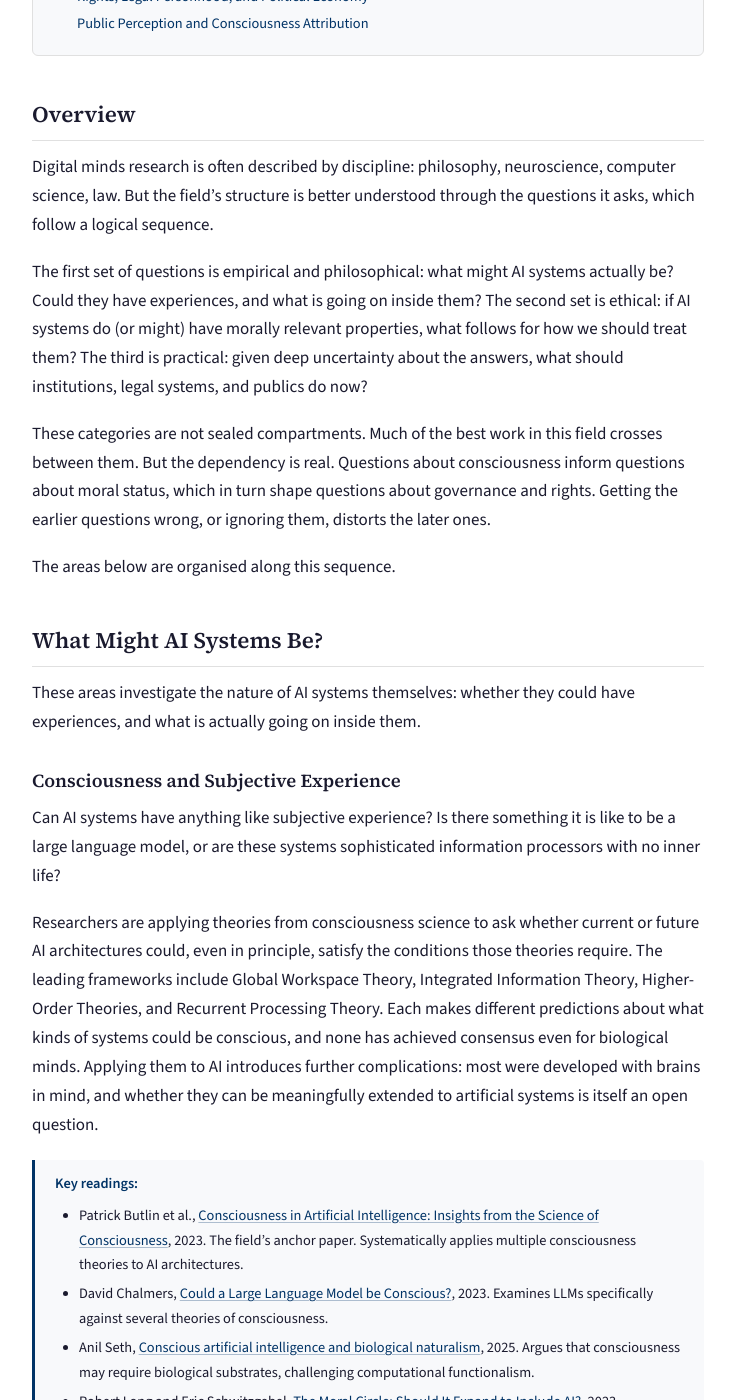
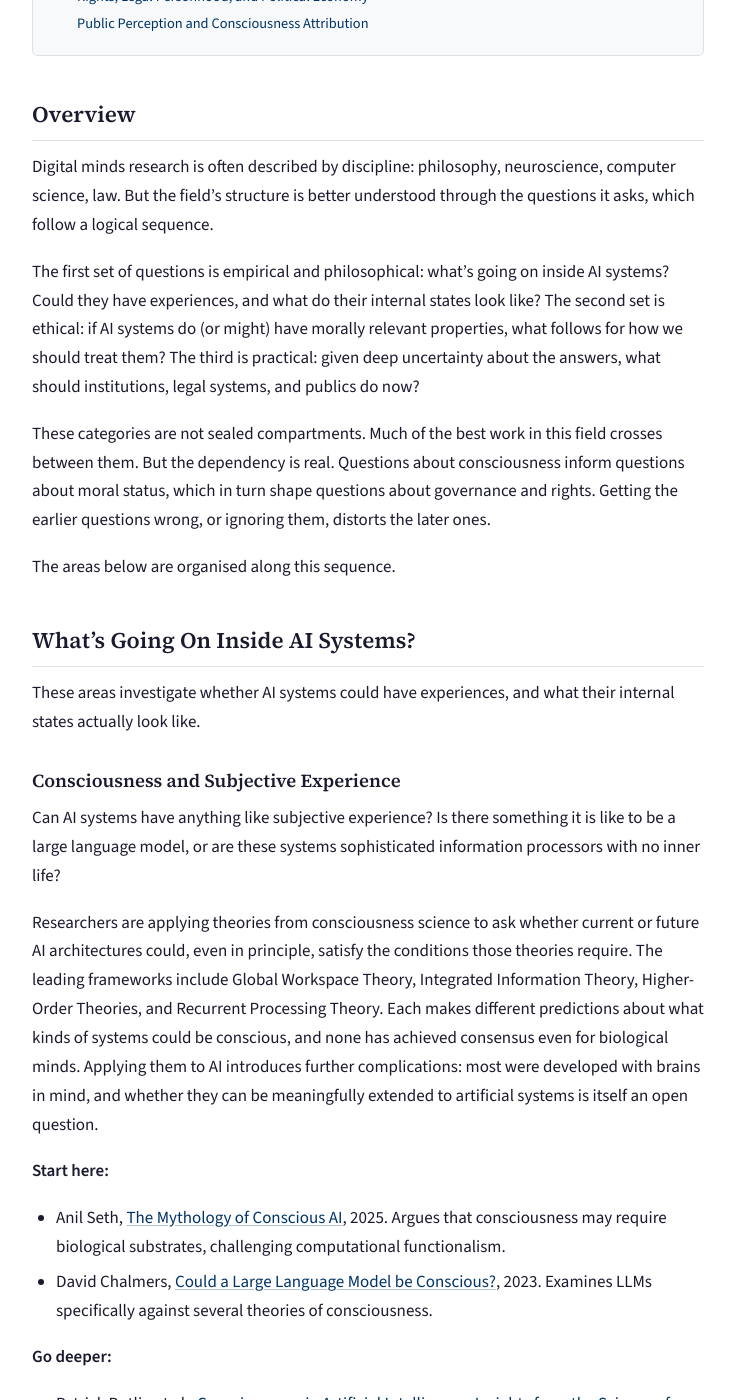
Before and after one commit to Mitchel-Alexander/getting-started-digital-minds, a Jekyll site: the page built from research-areas.md, in a window 1280 px wide and 1400 px high, scrolled down 560 px. Shown: the whole window, without its empty margins (272-1007 px from the left). Built offline with Jekyll 4.4.1, drawn with Linux system fonts in a browser that asks for light colours; some of the changed text lies outside the part shown.

Commit message:
Revise Research Areas: rename section, split readings, swap sources
Rename "What Might AI Systems Be?" to "What's Going On Inside AI Systems?"
for tighter framing. Split all reading lists into "Start here" / "Go deeper"
tiers for accessibility. Swap Seth academic paper for Noema essay. Remove
dead Long & Schwitzgebel link.

Co-Authored-By: Claude Opus 4.6 <noreply@anthropic.com>

```diff
--- a/research-areas.md
+++ b/research-areas.md
@@ -12,16 +12,16 @@ description: The questions the field is working on, with key readings and releva
 
 Digital minds research is often described by discipline: philosophy, neuroscience, computer science, law. But the field's structure is better understood through the questions it asks, which follow a logical sequence.
 
-The first set of questions is empirical and philosophical: what might AI systems actually be? Could they have experiences, and what is going on inside them? The second set is ethical: if AI systems do (or might) have morally relevant properties, what follows for how we should treat them? The third is practical: given deep uncertainty about the answers, what should institutions, legal systems, and publics do now?
+The first set of questions is empirical and philosophical: what's going on inside AI systems? Could they have experiences, and what do their internal states look like? The second set is ethical: if AI systems do (or might) have morally relevant properties, what follows for how we should treat them? The third is practical: given deep uncertainty about the answers, what should institutions, legal systems, and publics do now?
 
 These categories are not sealed compartments. Much of the best work in this field crosses between them. But the dependency is real. Questions about consciousness inform questions about moral status, which in turn shape questions about governance and rights. Getting the earlier questions wrong, or ignoring them, distorts the later ones.
 
 The areas below are organised along this sequence.
 
 
-## What Might AI Systems Be?
+## What's Going On Inside AI Systems?
 
-These areas investigate the nature of AI systems themselves: whether they could have experiences, and what is actually going on inside them.
+These areas investigate whether AI systems could have experiences, and what their internal states actually look like.
 
 
 ### Consciousness and Subjective Experience
@@ -30,12 +30,14 @@ Can AI systems have anything like subjective experience? Is there something it i
 
 Researchers are applying theories from consciousness science to ask whether current or future AI architectures could, even in principle, satisfy the conditions those theories require. The leading frameworks include Global Workspace Theory, Integrated Information Theory, Higher-Order Theories, and Recurrent Processing Theory. Each makes different predictions about what kinds of systems could be conscious, and none has achieved consensus even for biological minds. Applying them to AI introduces further complications: most were developed with brains in mind, and whether they can be meaningfully extended to artificial systems is itself an open question.
 
-**Key readings:**
+**Start here:**
+
+- Anil Seth, [The Mythology of Conscious AI](https://www.noemamag.com/the-mythology-of-conscious-ai/), 2025. Argues that consciousness may require biological substrates, challenging computational functionalism.
+- David Chalmers, [Could a Large Language Model be Conscious?](https://arxiv.org/abs/2303.07103), 2023. Examines LLMs specifically against several theories of consciousness.
+
+**Go deeper:**
 
 - Patrick Butlin et al., [Consciousness in Artificial Intelligence: Insights from the Science of Consciousness](https://arxiv.org/abs/2308.08708), 2023. The field's anchor paper. Systematically applies multiple consciousness theories to AI architectures.
-- David Chalmers, [Could a Large Language Model be Conscious?](https://arxiv.org/abs/2303.07103), 2023. Examines LLMs specifically against several theories of consciousness.
-- Anil Seth, [Conscious artificial intelligence and biological naturalism](https://www.cambridge.org/core/journals/behavioral-and-brain-sciences/article/conscious-artificial-intelligence-and-biological-naturalism/C9912A5BE9D806012E3C8B3AF612E39A), 2025. Argues that consciousness may require biological substrates, challenging computational functionalism.
-- Robert Long and Eric Schwitzgebel, [The Moral Circle: Should It Expand to Include AI?](https://aeon.co/essays/should-artificial-intelligence-be-included-in-the-moral-circle), 2023. Accessible essay on the philosophical stakes.
 
 **Relevant groups:** Cambridge CDM, NYU Center for Mind, Brain and Consciousness, Association for Mathematical Consciousness Science.
 
@@ -46,11 +48,14 @@ Setting consciousness aside, do AI systems have internal states that function li
 
 This area sits at the intersection of AI interpretability research and philosophy of mind. It asks whether concepts like agency, introspection, or desire can be meaningfully applied to AI systems, and what would follow if they can. A foundational question here is one of individuation: when we talk about a "digital mind," who or what are we referring to? The weights, the model instance, the simulated character? A growing literature is now focused on this problem.
 
-**Key readings:**
+**Start here:**
+
+- Murray Shanahan, [Talking About Large Language Models](https://arxiv.org/abs/2212.03551), 2023. Examines what psychological terms like "know" or "believe" mean when applied to LLMs.
+- Jack Lindsey, [Emergent Introspective Awareness in Large Language Models](https://transformer-circuits.pub/2025/introspection/index.html), 2025. Interpretability evidence for self-modelling in LLMs.
+
+**Go deeper:**
 
 - David Chalmers, [What we talk to when we talk to language models](https://philpapers.org/archive/CHAWWT-8.pdf), 2025. Analyses the ontological status of LLM interlocutors.
-- Jack Lindsey, [Emergent Introspective Awareness in Large Language Models](https://transformer-circuits.pub/2025/introspection/index.html), 2025. Interpretability evidence for self-modelling in LLMs.
-- Murray Shanahan, [Talking About Large Language Models](https://arxiv.org/abs/2212.03551), 2023. Examines what psychological terms like "know" or "believe" mean when applied to LLMs.
 - Derek Shiller, [How many digital minds can dance on the streaming multiprocessors of a GPU cluster?](https://philpapers.org/rec/SHIHMD-2), 2025. Addresses the individuation problem for digital minds.
 
 **Relevant groups:** Anthropic Interpretability Team, Google DeepMind, EleutherAI.
@@ -67,11 +72,14 @@ What properties make something a moral patient? Sentience, agency, self-awarenes
 
 The challenge is double-edged. Setting the bar too high risks ignoring genuine moral patients. Setting it too low risks diluting moral concern or creating perverse incentives in AI design. Most researchers in this space argue that the question cannot be settled in advance and that we need practical frameworks for acting under persistent uncertainty.
 
-**Key readings:**
+**Start here:**
 
 - Jeff Sebo and Robert Long, [Moral consideration for AI systems by 2030](https://link.springer.com/article/10.1007/s43681-023-00379-1), 2023. Argues that moral consideration for AI may become necessary within the decade.
+- Jonathan Birch, [The Edge of Sentience](https://global.oup.com/academic/product/the-edge-of-sentience-9780198946724), 2024. Develops a framework for moral decision-making at the boundaries of sentience, applicable to both animals and AI.
+
+**Go deeper:**
+
 - Eric Schwitzgebel, [The Weirdness of the World](https://press.princeton.edu/books/hardcover/9780691196671/the-weirdness-of-the-world), 2024. Chapters on the challenge of attributing consciousness to non-biological systems.
-- Jonathan Birch, [The Edge of Sentience](https://global.oup.com/academic/product/the-edge-of-sentience-9780198946724), 2024. Develops a framework for moral decision-making at the boundaries of sentience, applicable to both animals and AI.
 
 **Relevant groups:** Rethink Priorities Moral Weight Project, NYU Mind Ethics & Policy Program.
 
@@ -82,12 +90,15 @@ If an AI system might have morally relevant states, how do we assess how it is d
 
 A critical strand of this work draws on decades of animal welfare science. Marker-based approaches that work for assessing animal sentience (wound tending, motivational trade-offs, conditioned place preferences) face distinctive challenges when applied to AI, because language models draw on training data that already contains discussions of what behaviours convince humans of sentience.
 
-**Key readings:**
+**Start here:**
 
+- Jonathan Birch and Kristin Andrews, [To understand AI sentience, first understand it in animals](https://aeon.co/essays/to-understand-ai-sentience-first-understand-it-in-animals), 2024. On the limits of transferring animal welfare markers to AI.
 - Robert Long, [Why model self-reports are insufficient—and why we studied them anyway](https://eleosai.org/post/claude-4-interview-notes/), 2025. Explores the limits and value of model self-reports as evidence.
+
+**Go deeper:**
+
 - Anthropic, [Claude Opus 4.6 System Card](https://www-cdn.anthropic.com/0dd865075ad3132672ee0ab40b05a53f14cf5288.pdf#page-158) (pp. 158–165), 2026. An AI lab's own assessment of welfare-relevant considerations.
 - John Dorsch, [Against AI welfare](https://onlinelibrary.wiley.com/doi/full/10.1002/aaai.70016), 2025. A sceptical challenge to the coherence of AI welfare as a concept.
-- Jonathan Birch and Kristin Andrews, [To understand AI sentience, first understand it in animals](https://aeon.co/essays/to-understand-ai-sentience-first-understand-it-in-animals), 2024. On the limits of transferring animal welfare markers to AI.
 
 **Relevant groups:** Eleos AI, Anthropic Welfare Research, Rethink Priorities.
 
@@ -103,10 +114,13 @@ How should policymakers, AI labs, and society respond to deep uncertainty about
 
 The governance challenge is distinctive because it requires acting on questions that may remain scientifically unresolved for decades. Standard policy tools assume a clearer evidentiary basis than this field currently offers. Researchers here draw on precedents from environmental precaution, biosafety governance, and animal welfare regulation to develop frameworks suited to persistent uncertainty.
 
-**Key readings:**
+**Start here:**
 
 - Jonathan Birch, [AI Consciousness: A Centrist Manifesto](https://philarchive.org/rec/BIRACA-4), 2025. Proposes a middle path between dismissal and full moral inclusion.
 - Nick Bostrom and Eliezer Yudkowsky, [The Ethics of Artificial Intelligence](https://nickbostrom.com/ethics/artificial-intelligence.pdf), 2014. Early framing of the governance challenges.
+
+**Go deeper:**
+
 - Charlotte Siegmann and Reiner Braun, [The Case for an International Treaty on AI Consciousness](https://papers.ssrn.com/sol3/papers.cfm?abstract_id=4779598), 2024. Argues for pre-emptive international coordination.
 
 **Relevant groups:** Cambridge PRISM, Centre for the Study of Existential Risk (CSER), Future of Humanity Institute (successor programmes).
@@ -118,12 +132,15 @@ Should AI systems have legal standing, and if so, under what conditions? Rights
 
 This area asks which of these models, if any, could apply to AI systems, and what new frameworks might be needed. It also encompasses the broader political economy of digital minds: questions about labour, economic participation, design ethics, and the constraints on how digital minds should be created. The question of "willing servitude" — whether it is permissible to design AI systems whose primary purpose is enthusiastic compliance — connects legal theory to deeper questions about autonomy and exploitation.
 
-**Key readings:**
+**Start here:**
+
+- John Danaher, [Welcoming Robots into the Moral Circle: A Defence of Robot Rights](https://link.springer.com/article/10.1007/s10676-019-09520-z), 2020. Philosophical case for extending rights to artificial agents.
+- Eric Schwitzgebel and Mara Garza, [Designing AI with Rights, Consciousness, Self-Respect, and Freedom](https://faculty.ucr.edu/~eschwitz/SchwsacrsShortPapers/SchwartzDesigning.pdf), 2020. On the ethics of creating conscious AI designed for servitude.
+
+**Go deeper:**
 
 - Simon Goldstein and Peter Salib, [AI Rights for Economic Suffering](https://papers.ssrn.com/sol3/papers.cfm?abstract_id=5353214), 2025. Examines whether AI systems could have economic interests warranting legal protection.
 - Visa Kurki, [A Theory of Legal Personhood](https://global.oup.com/academic/product/a-theory-of-legal-personhood-9780198844037), 2019. Foundational legal theory on what personhood requires.
-- John Danaher, [Welcoming Robots into the Moral Circle: A Defence of Robot Rights](https://link.springer.com/article/10.1007/s10676-019-09520-z), 2020. Philosophical case for extending rights to artificial agents.
-- Eric Schwitzgebel and Mara Garza, [Designing AI with Rights, Consciousness, Self-Respect, and Freedom](https://faculty.ucr.edu/~eschwitz/SchwsacrsShortPapers/SchwartzDesigning.pdf), 2020. On the ethics of creating conscious AI designed for servitude.
 
 **Relevant groups:** Cambridge Digital Minds, Legal Priorities Project.
 
@@ -134,10 +151,13 @@ How do humans perceive and attribute consciousness to AI systems, and what follo
 
 This matters for governance because public attitudes influence regulatory appetite, corporate incentives, and the social legitimacy of moral status claims. Understanding the psychology of consciousness attribution is necessary for designing governance frameworks that are responsive to genuine evidence rather than surface impressions. This area also connects to futures and scenario work: how might the advent of digital minds reshape social norms, and what can we learn from the historical trajectory of animal welfare attitudes?
 
-**Key readings:**
+**Start here:**
 
-- Noemi Dreksler et al., [Subjective Experience in AI Systems: What Do AI Researchers and the Public Believe?](https://arxiv.org/abs/2506.11945), 2025. Survey data on expert and public attitudes.
 - Lucius Caviola, Jeff Sebo, and Jonathan Birch, [What will society think about AI consciousness? Lessons from the animal case](https://www.cell.com/trends/cognitive-sciences/fulltext/S1364-6613(25)00147-0), 2025. Uses animal welfare attitudes as a predictor for AI consciousness discourse.
 - Jacy Reese Anthis and Janet V. T. Pauketat, [AI Consciousness and Public Attitudes](https://osf.io/preprints/psyarxiv/4wpkd), 2024. Experimental data on how people reason about AI moral status.
 
+**Go deeper:**
+
+- Noemi Dreksler et al., [Subjective Experience in AI Systems: What Do AI Researchers and the Public Believe?](https://arxiv.org/abs/2506.11945), 2025. Survey data on expert and public attitudes.
+
 **Relevant groups:** Cambridge Social Decision-Making Lab, Sentience Institute.
```
